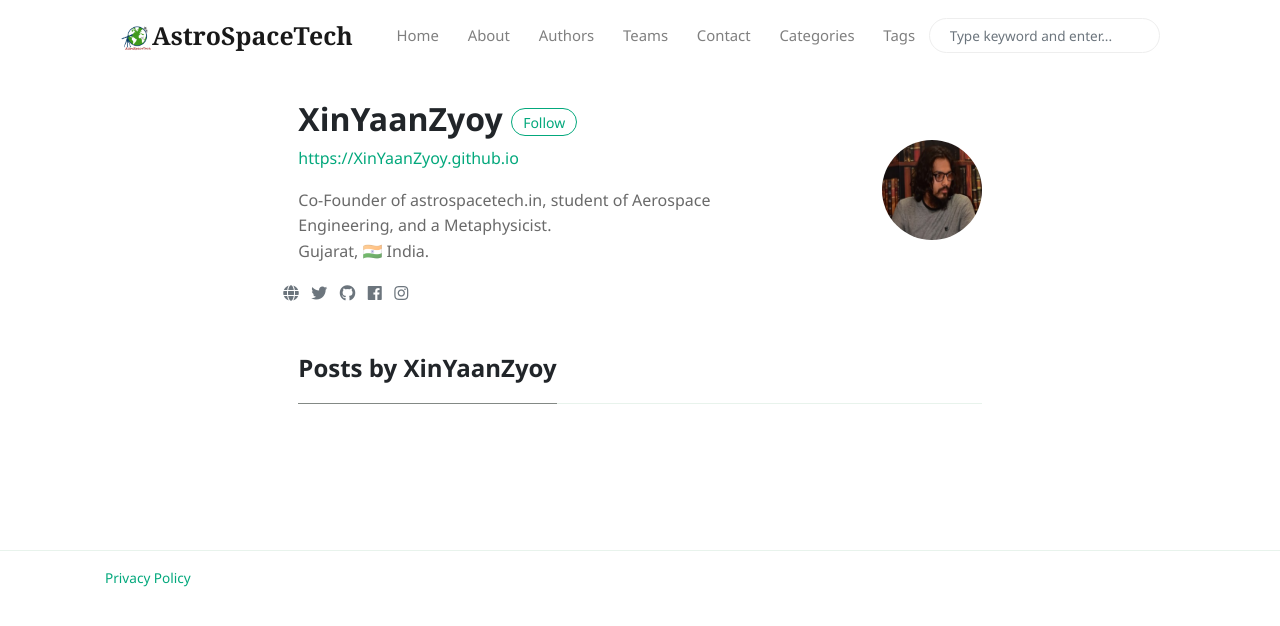
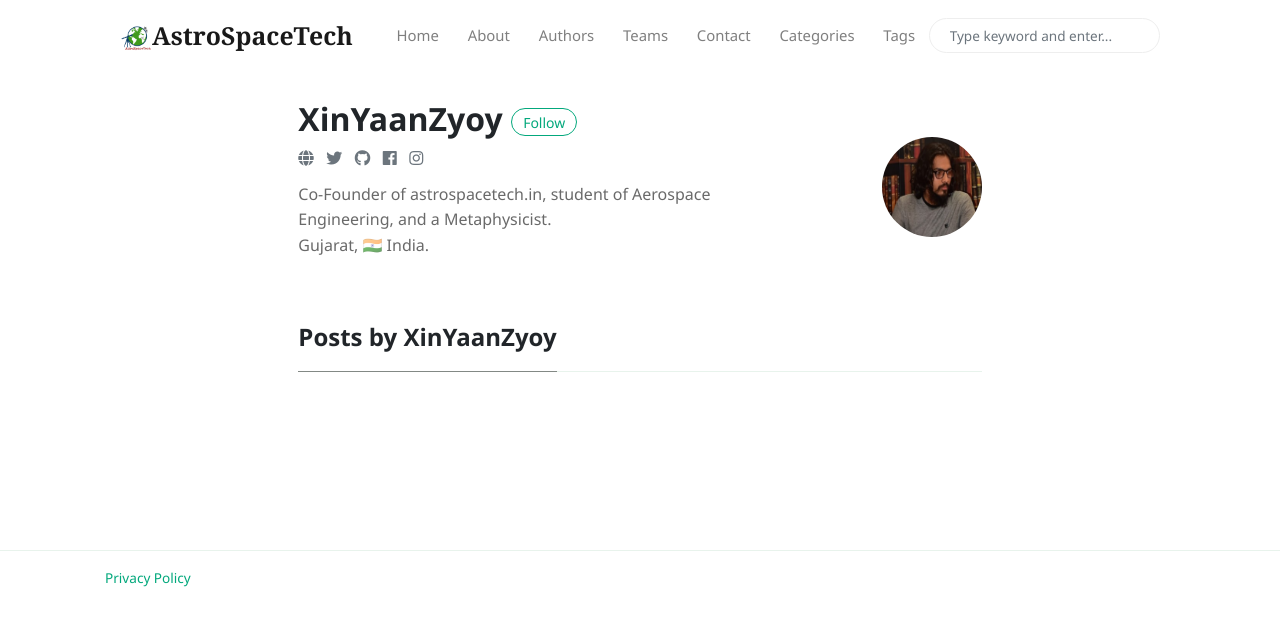
Before and after one commit to AstroSpaceTech/AstroSpaceTech.github.io, a Jekyll site: the page built from _pages/author-xinyaanzyoy.html, in a window 1280 px wide. Shown: the top 626 px of the page. Built offline with Jekyll 4.4.1, drawn with Linux system fonts in a browser that asks for light colours; nearby versions of some CDN libraries.

Commit message:
Update author-xinyaanzyoy.html

```diff
--- a/_pages/author-xinyaanzyoy.html
+++ b/_pages/author-xinyaanzyoy.html
@@ -10,13 +10,7 @@ permalink: "/author-xinyaanzyoy.html"
         <div class="row align-items-center mb-5">
             <div class="col-md-9">
                 <h2 class="font-weight-bold">{{page.title}} <span class="small btn btn-outline-success btn-sm btn-round"><a href="{{ site.authors.XinYaanZyoy.twitter }}">Follow</a></span></h2>
-                <p><a href="{{ site.authors.XinYaanZyoy.site }}">{{ site.authors.XinYaanZyoy.site }}</a></p>
-                <p class="excerpt">{{ site.authors.XinYaanZyoy.bio }}</p>
-            </div>
-            <div class="col-md-3 text-right">
-                <img alt="{{ site.authors.XinYaanZyoy.name }}" src="{{site.baseurl}}/{{ site.authors.XinYaanZyoy.avatar }}" class="rounded-circle" height="100" width="100">
-            </div>
-            <div>
+                            <div>
                 {% if site.authors.XinYaanZyoy.site %}
                 <a target="_blank" href="{{ author[1].site }}"><i class="fa fa-globe text-muted" aria-hidden="true"></i></a> &nbsp;
                 {% endif %}
@@ -44,7 +38,11 @@ permalink: "/author-xinyaanzyoy.html"
                 {% if site.authors.XinYaanZyoy.linkedIn %}
                 <a target="_blank" href="{{ author[1].linkedIn }}"><i class="fab fa-linkedIn text-muted" aria-hidden="true"></i></a>  &nbsp;
                 {% endif %}
-
+            </div>
+                <p class="excerpt">{{ site.authors.XinYaanZyoy.bio }}</p>
+            </div>
+            <div class="col-md-3 text-right">
+                <img alt="{{ site.authors.XinYaanZyoy.name }}" src="{{site.baseurl}}/{{ site.authors.XinYaanZyoy.avatar }}" class="rounded-circle" height="100" width="100">
             </div>
         </div>
         <h4 class="font-weight-bold spanborder"><span>Posts by {{page.title}}</span></h4>
```
